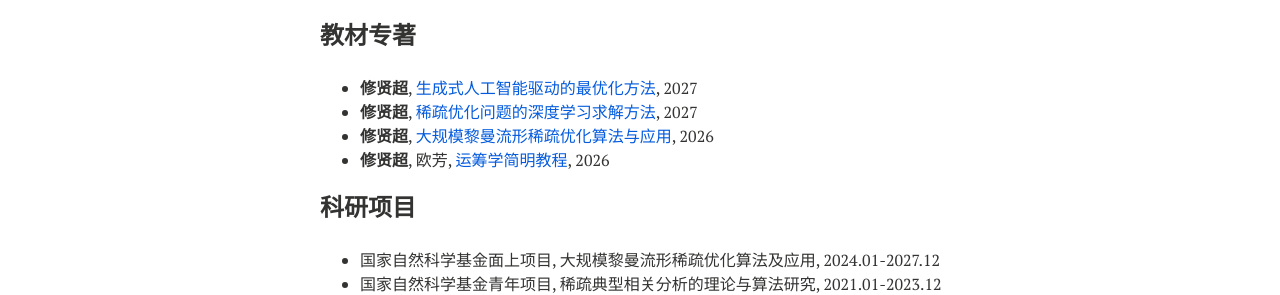
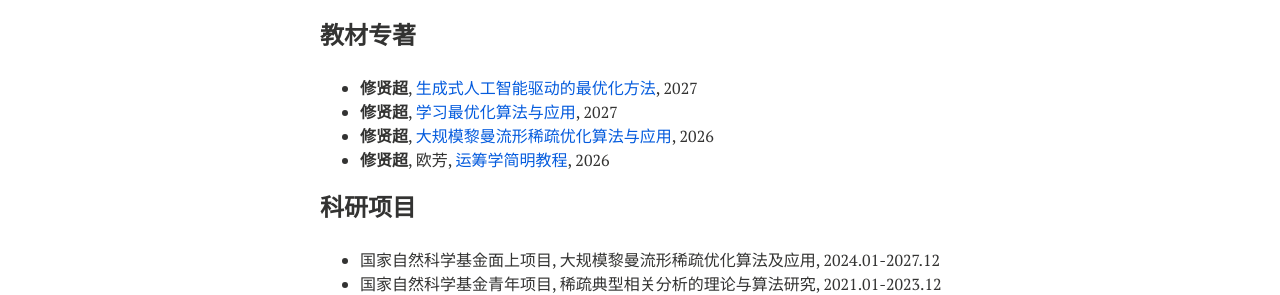
Before and after one commit to xianchaoxiu/xianchaoxiu.github.io, a Jekyll site: the page built from chinese/index.md, in a window 1280 px wide. Shown: the part 991-1286 px from the top of the page. Built offline with Jekyll 4.4.1, drawn with Linux system fonts in a browser that asks for light colours; nearby versions of some CDN libraries.

Commit message:
Update index.md

```diff
--- a/chinese/index.md
+++ b/chinese/index.md
@@ -47,7 +47,7 @@ share: false
 
 ### 教材专著
 * <b>修贤超</b>,  <a href="https://xianchaoxiu.github.io/chinese/book/LLMOPT/" class="textlink" target="_blank"> 生成式人工智能驱动的最优化方法</a>, 2027  <br>
-* <b>修贤超</b>,  <a href="https://xianchaoxiu.github.io/chinese/book/L2O/" class="textlink" target="_blank"> 稀疏优化问题的深度学习求解方法</a>, 2027  <br>
+* <b>修贤超</b>,  <a href="https://xianchaoxiu.github.io/chinese/book/L2O/" class="textlink" target="_blank"> 学习最优化算法与应用</a>, 2027  <br>
 * <b>修贤超</b>, <a href="https://xianchaoxiu.github.io/chinese/book/OPT/" class="textlink" target="_blank">大规模黎曼流形稀疏优化算法与应用</a>, 2026  <br>
 * <b>修贤超</b>, 欧芳, <a href="https://xianchaoxiu.github.io/chinese/book/OR/" class="textlink" target="_blank"> 运筹学简明教程</a>, 2026  <br>
 
```
